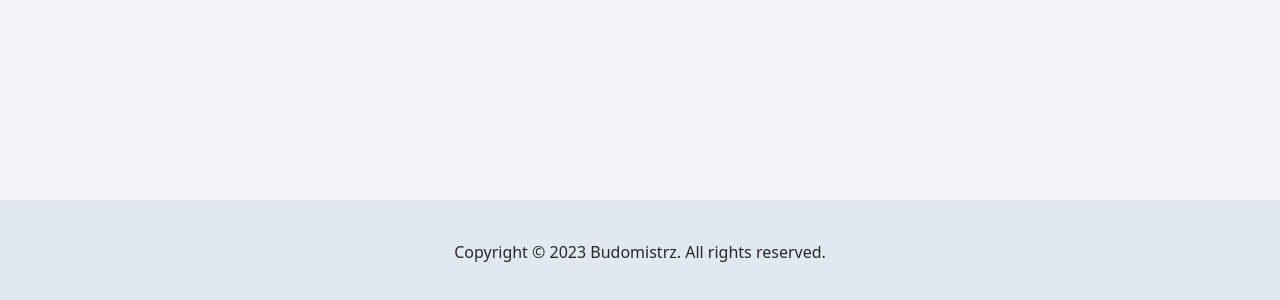
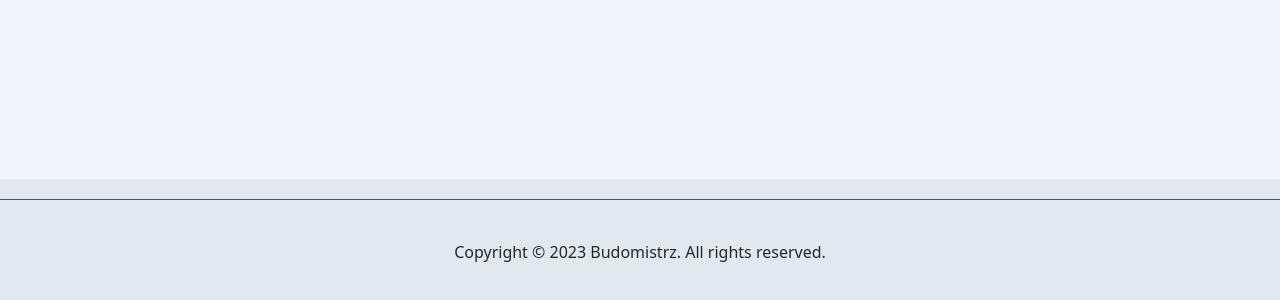
Before and after one commit to kos0616/Budomistrz, a Nuxt app: page / in a window 1280 px wide. Shown: the part 496-796 px from the top of the page. Built offline with nearby package versions, Linux system fonts and the light colour scheme.

Commit message:
set layout

```diff
--- a/layouts/default.vue
+++ b/layouts/default.vue
@@ -6,6 +6,9 @@
       <slot></slot>
     </main>
 
+    <div class="border-b border-zinc-600 bg-slate-200 pb-5 dark:bg-zinc-800">
+      <FooterLinks></FooterLinks>
+    </div>
     <footer class="bg-slate-200 py-10 text-center dark:bg-zinc-800">
       Copyright © 2023 {{ BRAND }}. All rights reserved.
     </footer>
@@ -13,7 +16,7 @@
 </template>
 
 <script lang="ts" setup>
-import { BrandHeader } from '#components';
+import { BrandHeader, FooterLinks } from '#components';
 const config = useRuntimeConfig();
 
 const BRAND = config.public.BRAND_NAME;
```
